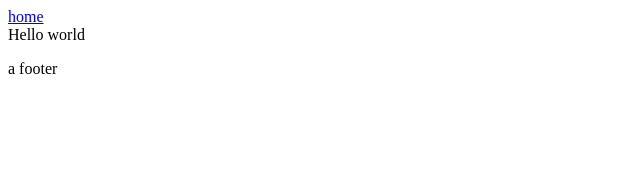
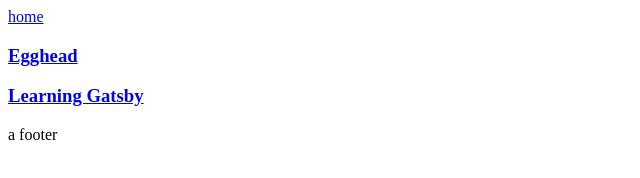
Before and after one commit to hectorcoronado/blog-course, a Gatsby site: page / in a window 1280 px wide. Shown: the whole page, without its empty margins (0-640 px from the left). Built offline with nearby package versions, Linux system fonts and the light colour scheme; Gatsby itself is replaced by a stand-in of ours.

Commit message:
render all posts in index page

```diff
--- a/src/pages/index.js
+++ b/src/pages/index.js
@@ -1,16 +1,46 @@
-import * as React from "react"
+import * as React from 'react'
+import {graphql, Link} from 'gatsby'
 
 import Layout from '../components/Layout'
 import Seo from '../components/Seo'
 
 // markup
-const IndexPage = () => {
+const IndexPage = ({data}) => {
+  const posts = data.allMdx.nodes
+
+  console.log('posts:')
+  console.log(posts)
+
   return (
     <Layout>
       <Seo title={'homepage'}/>
-      <div>Hello world</div>
+      {
+        posts.map(post => {
+          return (
+            <Link
+              to={post.slug}
+              key={post.slug}
+            >
+              <h3>{post.frontmatter.title}</h3>
+            </Link>
+          )
+        })
+      }
     </Layout>
   )
 }
 
+export const pageQuery = graphql`
+{
+  allMdx(sort: {fields: [frontmatter___title], order: ASC}) {
+    nodes {
+      slug
+      frontmatter {
+        title
+      }
+    }
+  }
+}
+`
+
 export default IndexPage
```
